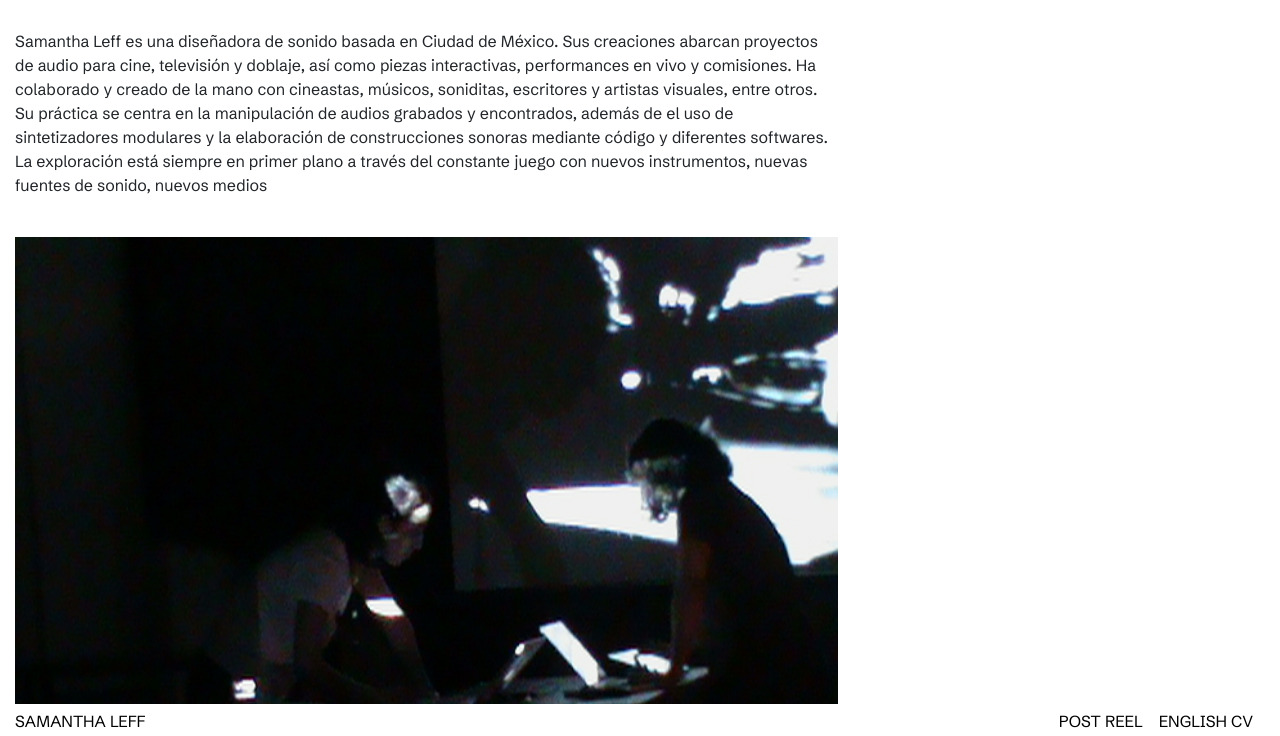
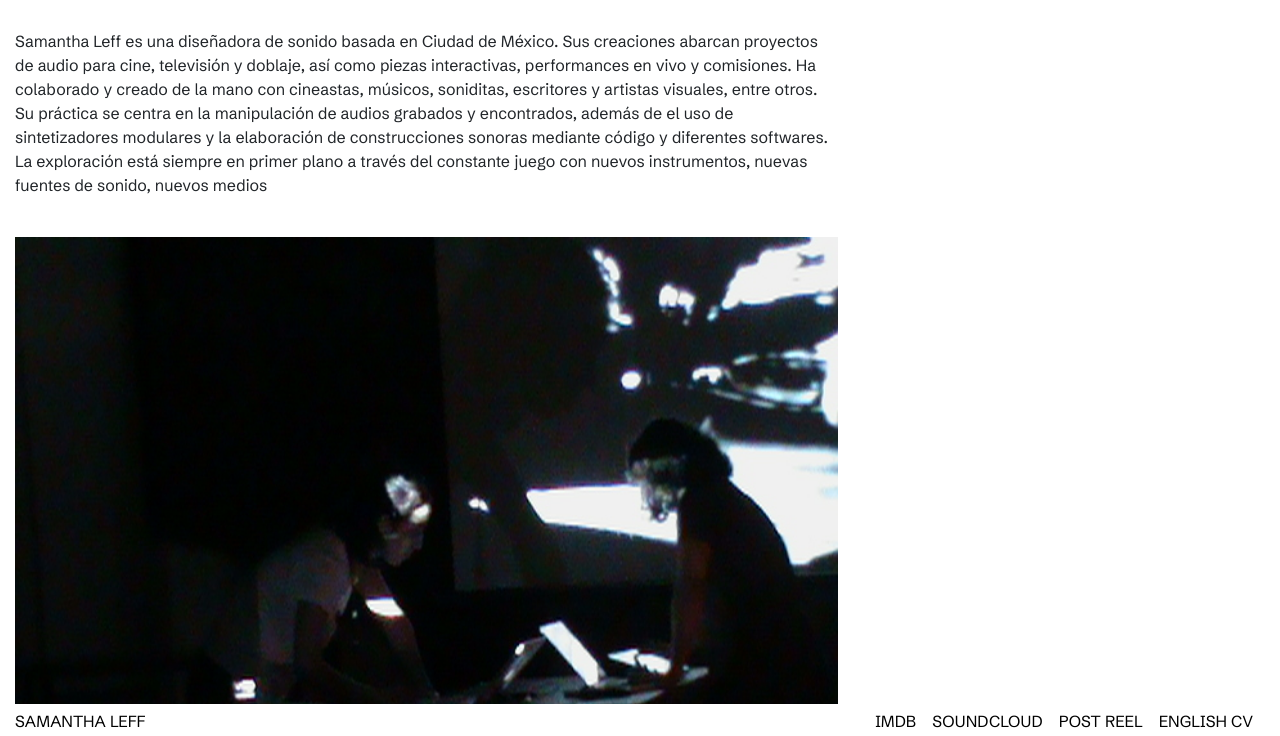
Before and after one commit to samanthaleff/samanthaleff.github.io, a plain HTML site: page CV.html in a window 1280 px wide. Shown: the part 62-798 px from the top of the page. Drawn offline with Linux system fonts and the light colour scheme.

Commit message:
Update CV.html

```diff
--- a/CV.html
+++ b/CV.html
@@ -110,6 +110,8 @@
   <b>Experiencia: Sonido, Cine, Performance</b>
 </p>
 <ul>
+
+
   <li>02.2025 <em><a href="https://monodata.mx/">
     Monodata</a></em>, Diseñadora de Audio y Coordinadora para agencia que crea
     instalaciones interactivas, arte digital y piezas de marqueting digital.
@@ -123,7 +125,6 @@
     <i>Mexicanos Contra la Corrupción y la Impunidad</i>. Edición del episodio,
     diseño sonoro y mezcla. El episodio podrá ser escuchado a partir de marzo del 2025.
   </li>
-
   <li>10.2024 <em><a href="https://www.instagram.com/julia.teatro/">
     Señorita Julia</a></em>, Diseño Sonoro para la obra de
     teatro adaptada del texto de August Strindberg.
@@ -231,6 +232,8 @@
     <li class="nav-item"><a href="https://samanthaleff.github.io/CV.html">Samantha Leff</a></li>
   </ul>
   <ul class="nav-menu-right">
+        <li class="nav-item"><a href="https://www.imdb.com/es-es/name/nm14725162/?ref_=ext_shr_lnk">IMDB</a></li>
+        <li class="nav-item"><a href="https://soundcloud.com/mmmmuzak">SoundCloud</a></li>
         <li class="nav-item"><a href="https://youtu.be/MMtz5FM5D4Q?si=vIYT1w3x6Uu4TLka">Post Reel</a></li>
         <li class="nav-item"><a href="CV_Eng.html">English CV</a></li>
   </ul>
```
